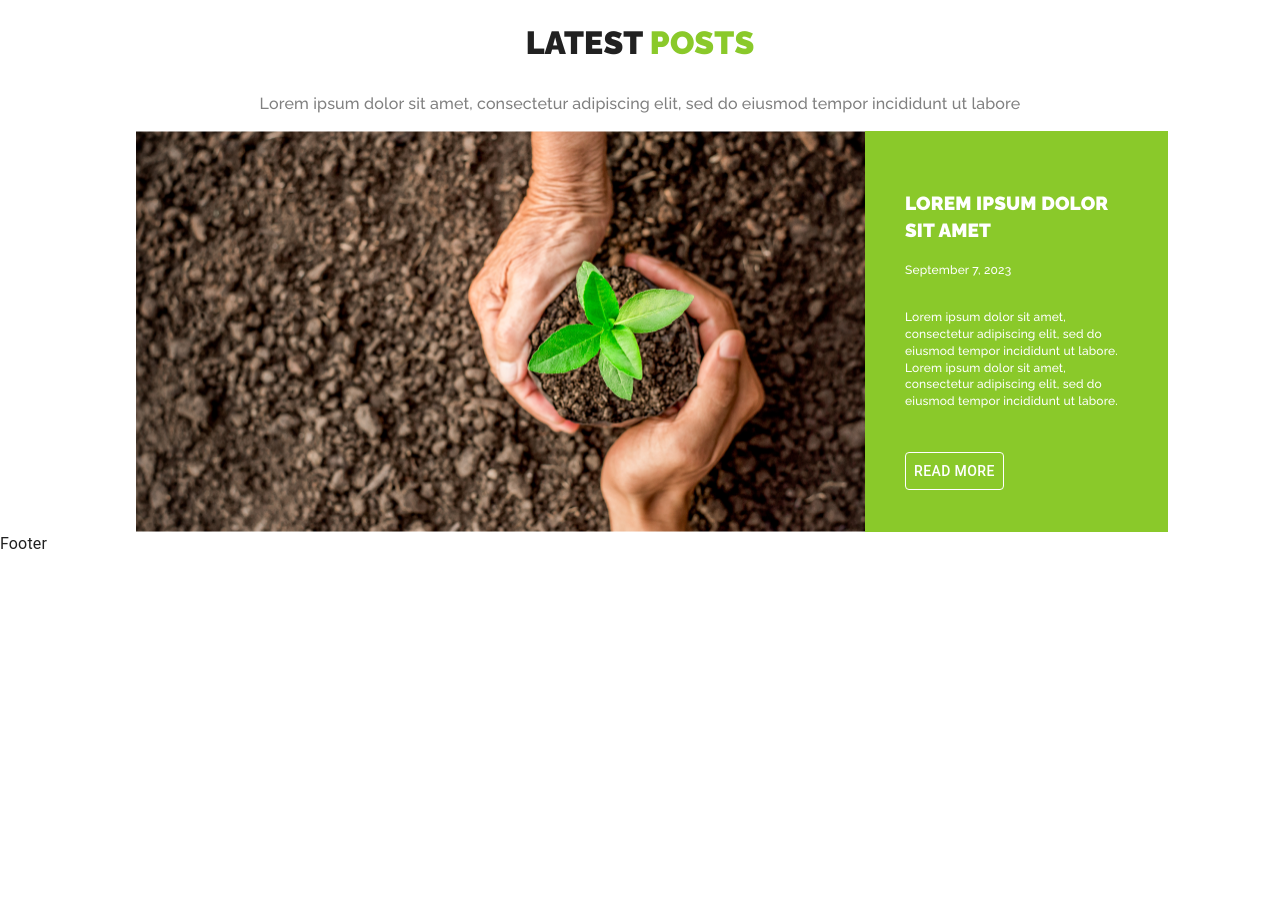
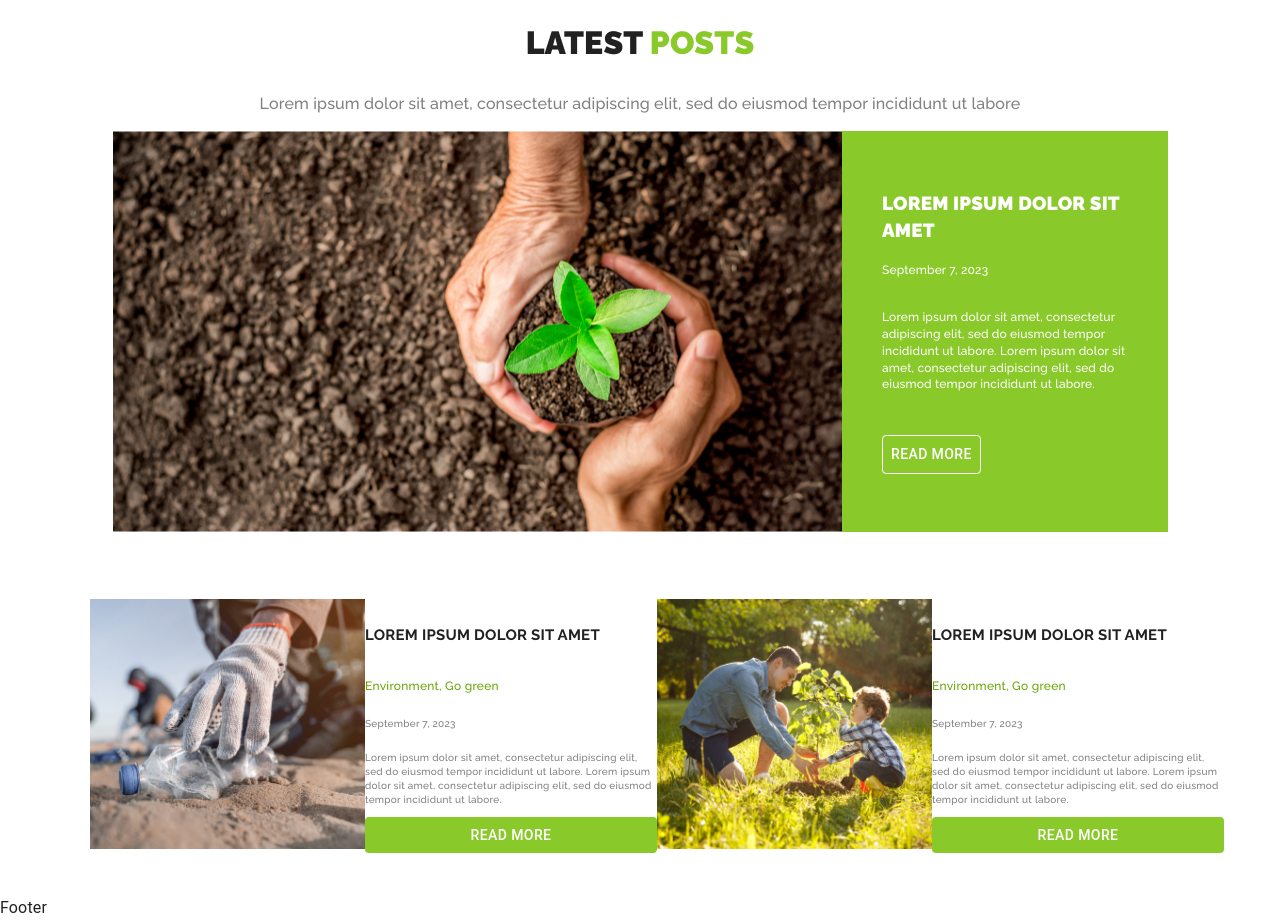
Before and after one commit to vavva1987/ecotour-project, a React (Create React App) app: page / in a window 1280 px wide. Shown: the part 1240-2160 px from the top of the page. Before the commit the page ends 1796 px from the top, so only its background shows below. Built offline with nearby package versions, Linux system fonts and the light colour scheme.

Commit message:
added BigBlogPostCard

```diff
--- a/src/components/BigBlogPosts/BigBlogPost.scss
+++ b/src/components/BigBlogPosts/BigBlogPost.scss
@@ -27,6 +27,7 @@
 
     .blog-post-img {
         width: 753px;
+        margin-left: -23px;
         img {
             width: 753px;
             height: 401px;
@@ -50,7 +51,6 @@
             font-weight: 900;
             line-height: 140.625%;
             text-transform: uppercase;
-            // margin-top:;
         }
         p {
             font-family: Raleway;
@@ -70,3 +70,63 @@
         }
     }
 }
+
+.big-blog-post-card {
+    width: 1100px;
+    height: 294px;
+    margin: 0;
+
+    .card-1,
+    .card-2 {
+        width: 664px;
+        height: 294px;
+
+        margin: 0;
+        padding: 0;
+        display: flex;
+        align-items: center;
+        justify-content: center;
+    }
+
+    .card-img img {
+        width: 275px;
+        height: 250px;
+    }
+
+    .card-title {
+        width: 292px;
+        height: 264px;
+        padding: 20px;
+        display: flex;
+        flex-direction: column;
+        justify-content: center;
+        margin: 0;
+        padding: 0;
+    }
+
+    h4 {
+        font-family: Raleway;
+        font-size: 15px;
+        font-style: normal;
+        font-weight: 700;
+        line-height: 140.625%;
+        text-transform: uppercase;
+    }
+    .card-p {
+        color: #65a603;
+        font-family: Raleway;
+        font-size: 12px;
+        font-style: normal;
+        font-weight: 500;
+        line-height: 140.625%;
+    }
+
+    p {
+        color: #808080;
+        font-family: Raleway;
+        font-size: 10px;
+        font-style: normal;
+        font-weight: 500;
+        line-height: 140.625%;
+    }
+}
--- a/src/components/BigBlogPosts/BigBlogPost.tsx
+++ b/src/components/BigBlogPosts/BigBlogPost.tsx
@@ -5,7 +5,12 @@ type Props = {}
 
 const BigBlogPost = (props: Props) => {
     return (
-        <Container maxWidth="lg">
+        <Container
+            maxWidth="lg"
+            sx={{
+                marginBottom: '30px',
+            }}
+        >
             <Container
                 className="blog-post-title"
                 maxWidth="md"
--- /dev/null
+++ b/src/components/BigBlogPosts/BigBlogPostCard.tsx
@@ -0,0 +1,87 @@
+import { Button, Container, Typography } from '@mui/material'
+
+type Props = {}
+
+const BigBlogPostCard = (props: Props) => {
+    return (
+        <Container
+            maxWidth="md"
+            sx={{
+                padding: '20px',
+                margin: '0 auto',
+                display: 'flex',
+                justifyContent: 'center',
+            }}
+        >
+            <Typography
+                variant="h4"
+                component="h1"
+                className="big-blog-post-card"
+                sx={{ display: 'flex' }}
+            >
+                <Container
+                    maxWidth="xl"
+                    className="card-1"
+                    sx={{ display: 'flex', alignItems: 'center' }}
+                >
+                    <div className="card-img">
+                        <img src="../images/mask-group.png" alt="" />
+                    </div>
+                    <div className="card-title">
+                        <h4>Lorem ipsum dolor sit amet</h4>
+                        <p className="card-p">Environment, Go green</p>
+                        <p>September 7, 2023</p>
+                        <p>
+                            Lorem ipsum dolor sit amet, consectetur adipiscing
+                            elit, sed do eiusmod tempor incididunt ut labore.
+                            Lorem ipsum dolor sit amet, consectetur adipiscing
+                            elit, sed do eiusmod tempor incididunt ut labore.
+                        </p>
+                        <Button
+                            sx={{
+                                backgroundColor: '#8AC92A',
+                                color: '#ffffff',
+                                ':hover': {
+                                    color: 'black',
+                                    backgroundColor: '#ffffff',
+                                },
+                            }}
+                        >
+                            Read More
+                        </Button>
+                    </div>
+                </Container>
+                <Container className="card-2">
+                    <div className="card-img">
+                        <img src="../images/men-children.png" alt="" />
+                    </div>
+                    <div className="card-title">
+                        <h4>Lorem ipsum dolor sit amet</h4>
+                        <p className="card-p">Environment, Go green</p>
+                        <p>September 7, 2023</p>
+                        <p>
+                            Lorem ipsum dolor sit amet, consectetur adipiscing
+                            elit, sed do eiusmod tempor incididunt ut labore.
+                            Lorem ipsum dolor sit amet, consectetur adipiscing
+                            elit, sed do eiusmod tempor incididunt ut labore.
+                        </p>
+                        <Button
+                            sx={{
+                                backgroundColor: '#8AC92A',
+                                color: '#ffffff',
+                                ':hover': {
+                                    color: 'black',
+                                    backgroundColor: '#ffffff',
+                                },
+                            }}
+                        >
+                            Read More
+                        </Button>
+                    </div>
+                </Container>
+            </Typography>
+        </Container>
+    )
+}
+
+export default BigBlogPostCard
--- a/src/layout/Main.tsx
+++ b/src/layout/Main.tsx
@@ -1,5 +1,6 @@
 import { Container } from '@mui/material'
 import BigBlogPost from 'components/BigBlogPosts/BigBlogPost'
+import BigBlogPostCard from 'components/BigBlogPosts/BigBlogPostCard'
 import MainSmContainer from 'components/MainSmContainer/MainSmContainer'
 
 type Props = {}
@@ -9,6 +10,7 @@ const Main = (props: Props) => {
         <Container maxWidth="lg">
             <MainSmContainer />
             <BigBlogPost />
+            <BigBlogPostCard />
         </Container>
     )
 }
```
